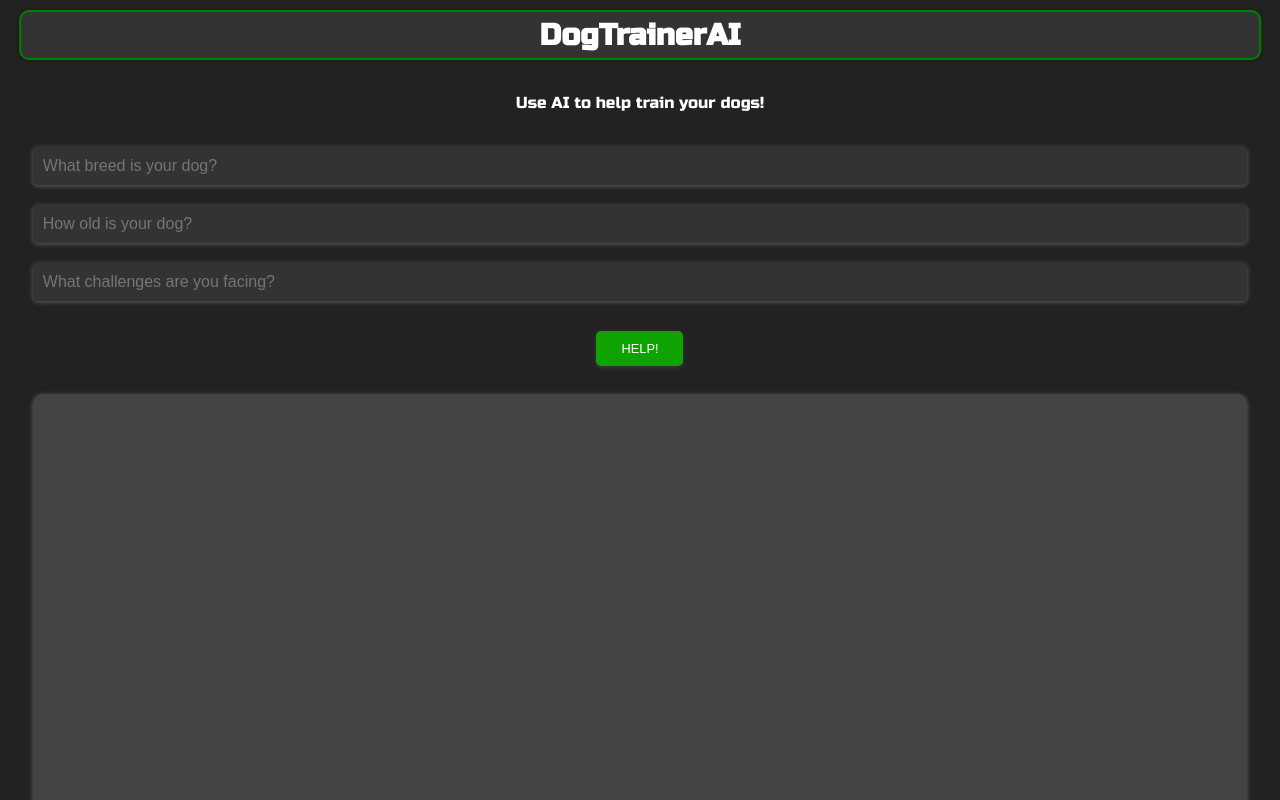
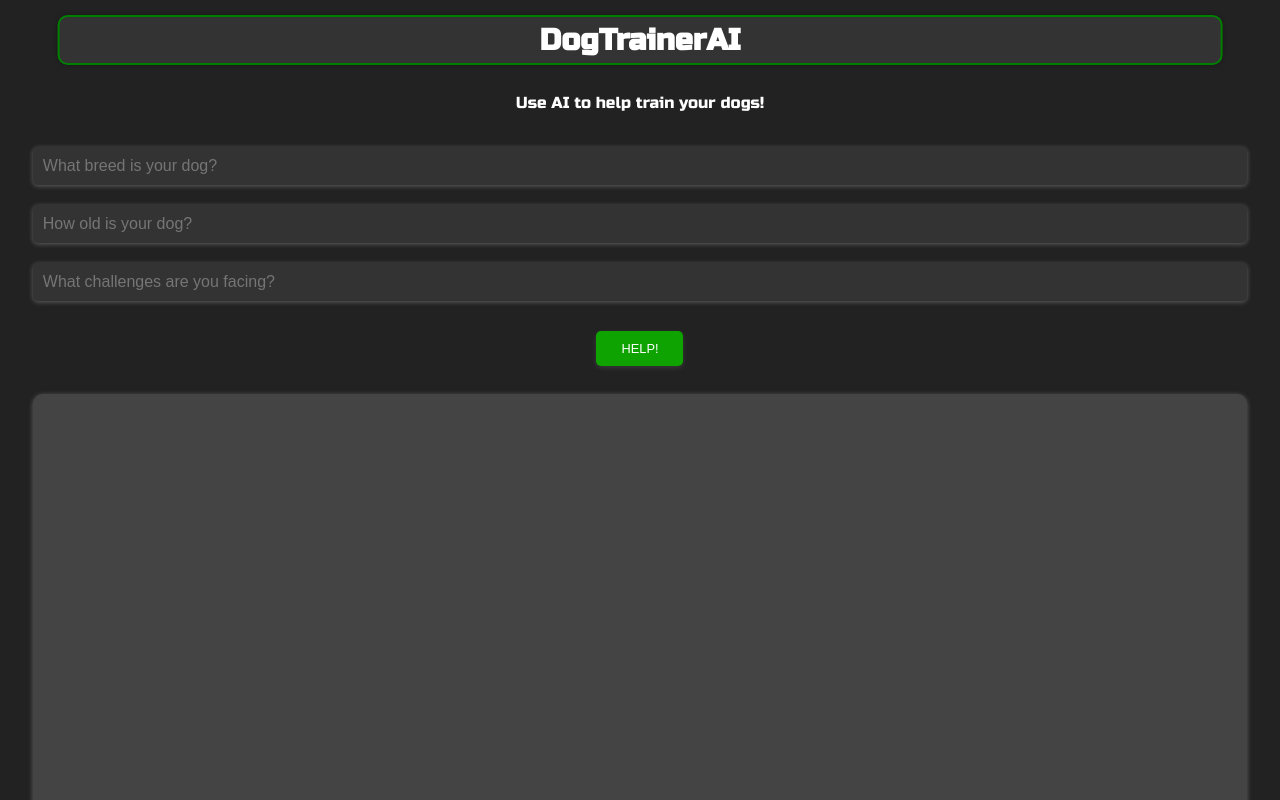
Before and after one commit to sol-A1/doggyi, a website built with Vite: page client/index.html in a window 1280 px wide. Shown: the top 800 px of the page. Built offline with nearby package versions, Linux system fonts and the light colour scheme.

Commit message:
Update style.css

```diff
--- a/client/style.css
+++ b/client/style.css
@@ -28,14 +28,14 @@ header {
   background-color: #333;
   color: white;
   padding: 5px;
-  margin-top: 10px;
+  margin-top: 15px;
   border-radius: 10px;
   justify-content: center;
   position: fixed;
   top: 0;
   left: 50%;
   transform: translateX(-50%);
-  width: 97%;
+  width: 91%;
   border: 2px solid green; /* add a green border */
   box-shadow: 0px 0px 5px 0px rgba(0, 0, 0, 0.3); /* add a box-shadow */
 }
```
